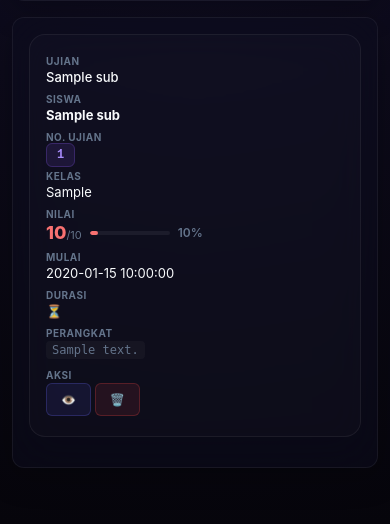
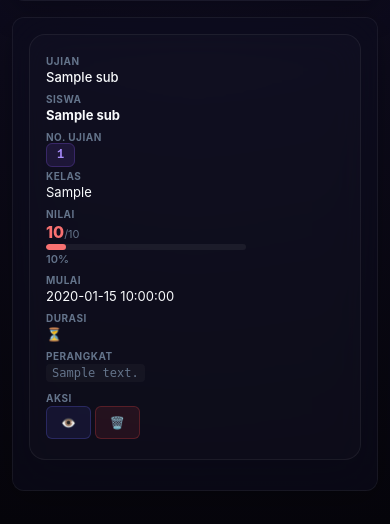
Before and after one commit to amnahwaida/EXAMVAN, a Flask app: template server/templates/submissions.html in a window 390 px wide. Shown: the part 320-844 px from the top of the page. Run offline with Flask 3, Linux system fonts and the light colour scheme; the template is opened without the code that fills it: most values are stand-ins (such as "Sample title", 1, 10 or a date in 2020).

Commit message:
fix: score cell mobile column layout agar lurus dengan kolom lain

```diff
--- a/server/static/css/admin-responsive.css
+++ b/server/static/css/admin-responsive.css
@@ -160,18 +160,23 @@
         margin-bottom: 2px;
     }
 
-    /* Mobile: score cell inline row */
+    /* Mobile: score cell column */
     #submissionsTable td[data-label="Nilai"] .score-cell {
-        flex-direction: row;
-        gap: 8px;
-        align-items: center;
+        flex-direction: column;
+        align-items: flex-start;
+        gap: 2px;
     }
     #submissionsTable td[data-label="Nilai"] .score-bar-track {
-        width: 80px;
+        width: 100%;
+        max-width: 200px;
+        height: 6px;
     }
     #submissionsTable td[data-label="Nilai"] .score-pct {
-        font-size: 12px;
+        font-size: 11px;
         font-weight: 600;
+    }
+    #submissionsTable td[data-label="Nilai"] .score-value {
+        font-size: 16px;
     }
     #submissionsTable td[data-label="Aksi"] {
         padding-top: 8px;
```
